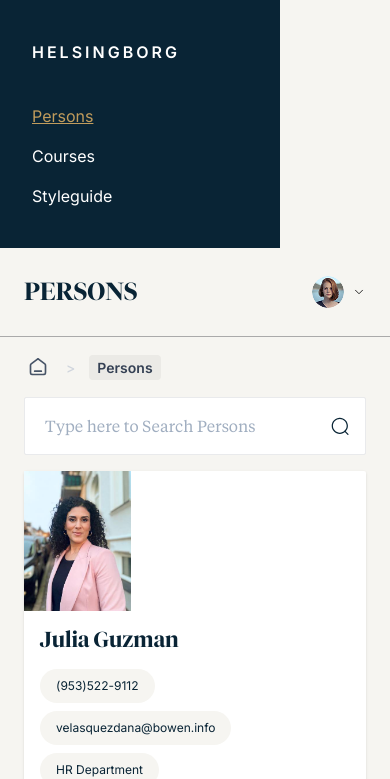
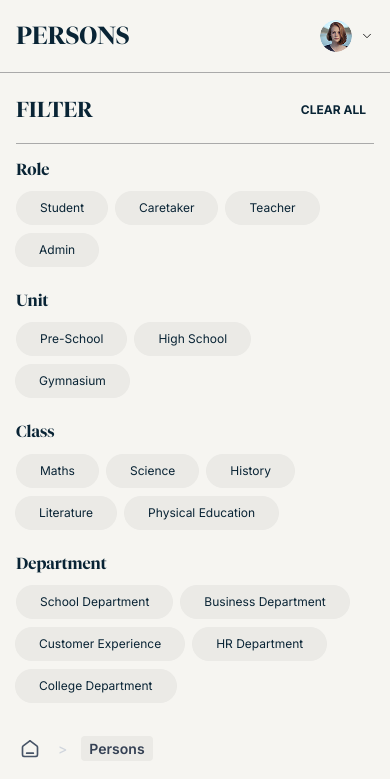
Before and after one commit to dixitSimform/jensen-education, a React (Vite) app: page / in a window 390 px wide. Shown: the top 779 px of the page. Built offline with nearby package versions, Linux system fonts and the light colour scheme.

Commit message:
Responsive Persons

```diff
--- a/src/components/Header.tsx
+++ b/src/components/Header.tsx
@@ -8,7 +8,7 @@ interface HeaderProps {
 
 export const Header = ({ title }: HeaderProps) => {
   return (
-    <header className="px-4 py-4 border-bottom mb-3">
+    <header className="p-md-4 p-3 border-bottom mb-3">
       <Stack gap={2} direction="horizontal" className="py-1">
         <h1 className="h4 text-uppercase mb-0 me-auto">{title}</h1>
         <Dropdown>
@@ -26,8 +26,9 @@ export const Header = ({ title }: HeaderProps) => {
             <ChevronDown width="14" height="14" />
           </Dropdown.Toggle>
           <Dropdown.Menu>
-            <Dropdown.Item href="#/action-1">Profile</Dropdown.Item>
-            <Dropdown.Item href="#/action-2">Settings</Dropdown.Item>
+            <Dropdown.Item href="/">Persons</Dropdown.Item>
+            <Dropdown.Item href="/courses">Courses</Dropdown.Item>
+            <Dropdown.Item href="/styleguide">Styleguide</Dropdown.Item>
             <Dropdown.Divider />
             <Dropdown.Item href="#/action-3">Logout</Dropdown.Item>
           </Dropdown.Menu>
--- a/src/components/Navigation.tsx
+++ b/src/components/Navigation.tsx
@@ -6,7 +6,7 @@ export const Navigation = () => {
     `link ${isActive ? "text-secondary" : "text-white text-decoration-none"}`;
 
   return (
-    <nav className="w-100 flex-shrink-0 bg-primary p-4 navigation">
+    <nav className="w-100 flex-shrink-0 bg-primary p-4 navigation d-none d-xl-block">
       <Stack className="px-2 py-3" gap={3}>
         <div className="text-uppercase text-white fw-semibold ls-3 mb-4">
           Helsingborg
--- a/src/components/NoData.tsx
+++ b/src/components/NoData.tsx
@@ -12,7 +12,7 @@ export const NoData = ({ title, description }: NoDataProps) => {
     description ||
     "We're sorry, we could not find any data you are looking for, please try again later.";
   return (
-    <Stack className="align-items-center">
+    <Stack className="align-items-center py-lg-5 py-4 my-xl-4">
       <NoDataFound />
       <h5 className="mb-2 text-uppercase">{titleText}</h5>
       <p className="text-sm">{descriptionText}</p>
--- a/src/pages/Persons.tsx
+++ b/src/pages/Persons.tsx
@@ -30,8 +30,11 @@ export const Persons = () => {
   return (
     <>
       <Header title="Persons" />
-      <Stack className="px-4">
+      <Stack className="px-md-4 px-3">
         <Row>
+          <Col lg="3" xs="12" className="order-lg-1 mb-lg-0 mb-4">
+            <Filter onFilterChange={setFilter} />
+          </Col>
           <Col lg="9" xs="12">
             <Breadcrumbs items={breadCrumb} />
             <Searchbar onSearch={handleSearchChange} />
@@ -56,7 +59,7 @@ export const Persons = () => {
                 </div>
               )}
             </Stack>
-            <Stack className="my-3 border-top border-light-subtle pt-3 flex-md-row align-items-center justify-content-between">
+            <Stack className="my-3 gap-3 border-top border-light-subtle pt-3 flex-md-row align-items-center justify-content-between">
               <Dropdown onSelect={handleSelect}>
                 <Dropdown.Toggle bsPrefix="none" variant="outline-primary">
                   Show {usersToShow} users
@@ -76,9 +79,6 @@ export const Persons = () => {
               />
             </Stack>
           </Col>
-          <Col lg="3" xs="12">
-            <Filter onFilterChange={setFilter} />
-          </Col>
         </Row>
       </Stack>
     </>
```
